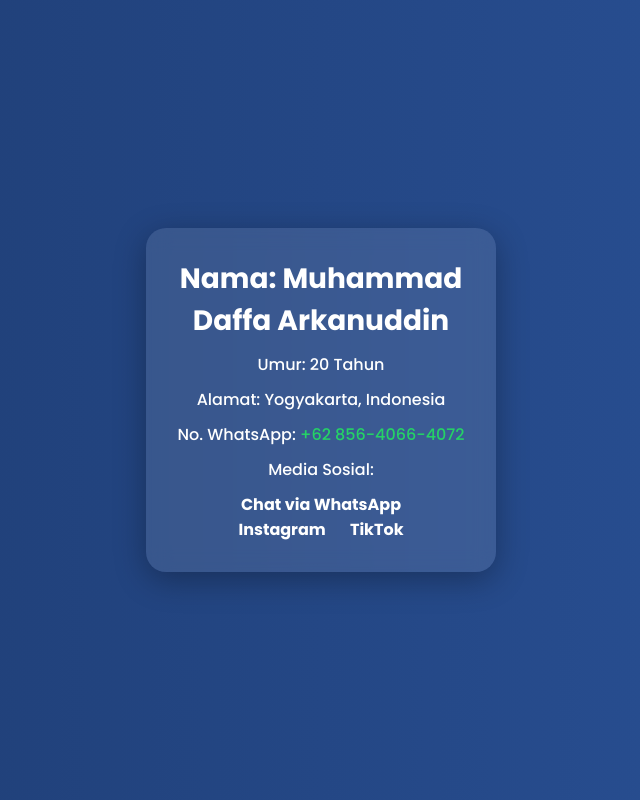
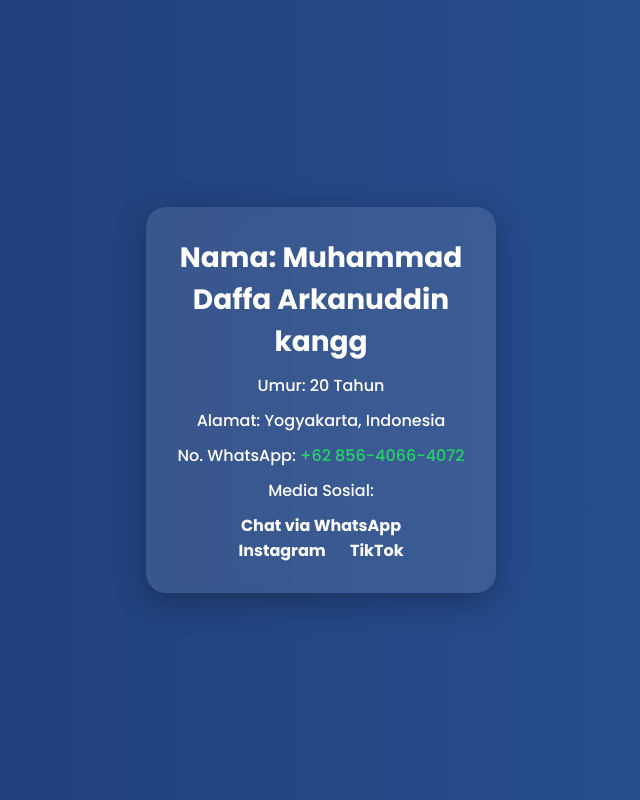
Before and after one commit to Daffam514/Profilgua, a plain HTML site: page index.html in a window 1280 px wide. Shown: the whole page, without its empty margins (319-959 px from the left). Drawn offline with Linux system fonts and the light colour scheme.

Commit message:
index.html

```diff
--- a/index.html
+++ b/index.html
@@ -70,7 +70,7 @@
 <body>
 
   <div class="card">
-    <h1>Nama: Muhammad Daffa Arkanuddin</h1>
+    <h1>Nama: Muhammad Daffa Arkanuddin kangg</h1>
     <p>Umur: 20 Tahun</p>
     <p>Alamat: Yogyakarta, Indonesia</p>
     <p>No. WhatsApp: <span class="whatsapp">+62 856-4066-4072</span></p>
```
